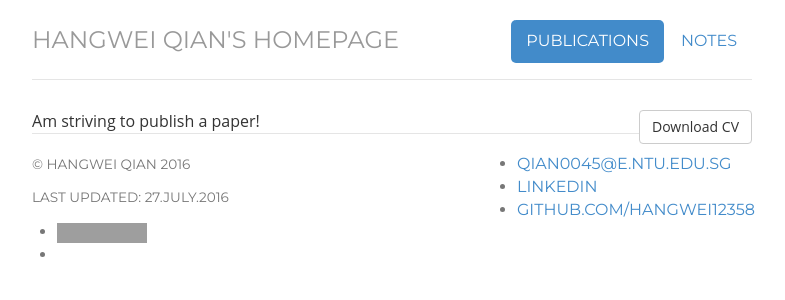
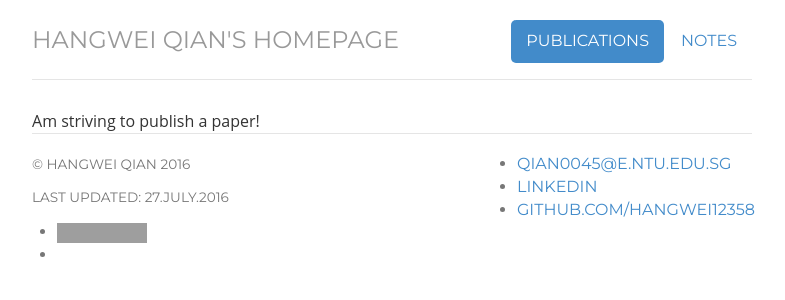
Before and after one commit to Hangwei12358/Hangwei12358.github.io, a Jekyll site: the page built from Publications/index.html, in a window 1280 px wide. Shown: the top 300 px of the page, without its empty margins (248-1033 px from the left). Built offline with Jekyll 4.4.1, drawn with Linux system fonts in a browser that asks for light colours; grey boxes are pictures that could not be loaded.

Commit message:
pdf link can do

```diff
--- a/Publications/index.html
+++ b/Publications/index.html
@@ -7,7 +7,7 @@ notes: passive
 ---
 <div class="Publications">
 Am striving to publish a paper!
-<a href="test.pdf" class="btn btn-default pull-right" title="Download CV as PDF">Download CV</a>
+ <!-- <a href="test.pdf" class="btn btn-default pull-right" title="Download CV as PDF">Download CV</a> -->
 
   <!-- </div>   <p class = "lead"> Before that I studied Automation in<a href="http://hangwei12358.github.io/Publications/qe-slides.pdf" target = "_blank"> Univeristy of Science and Technology of China</a>.</p>
 -->
```
